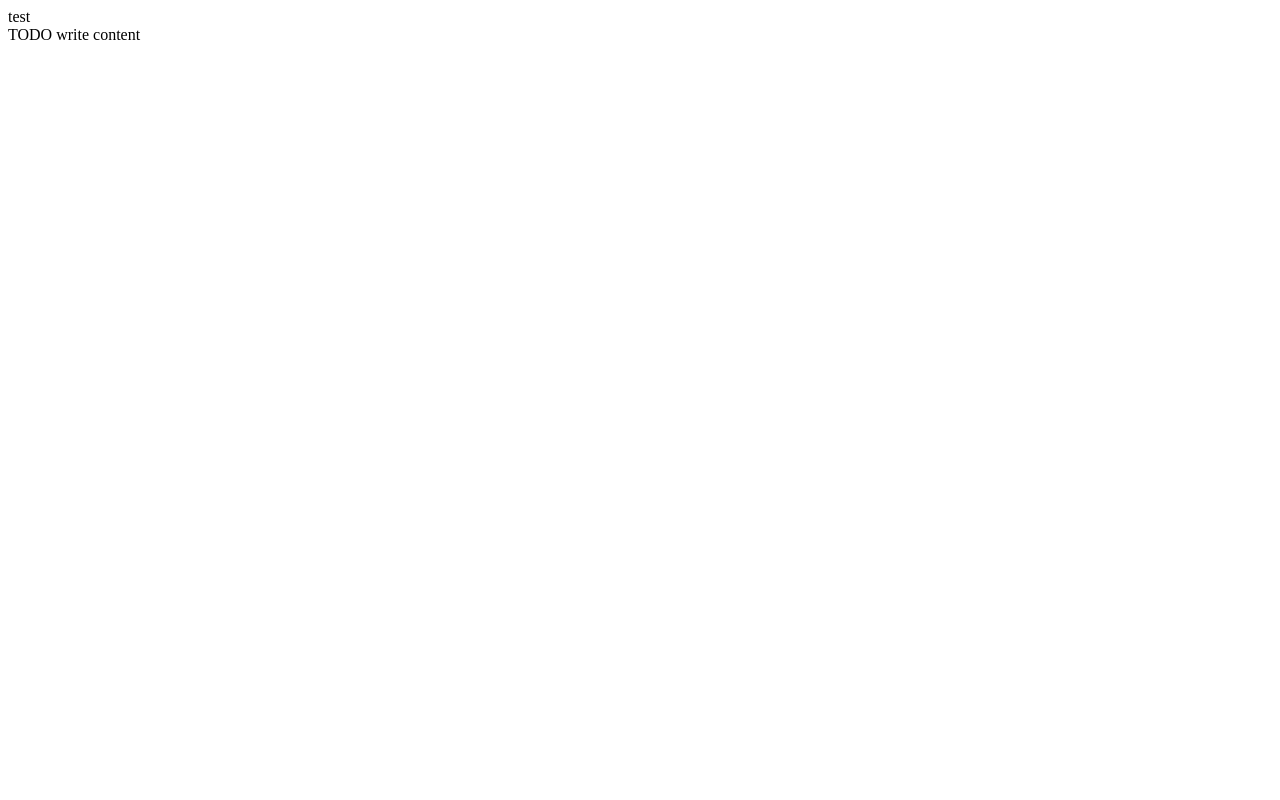
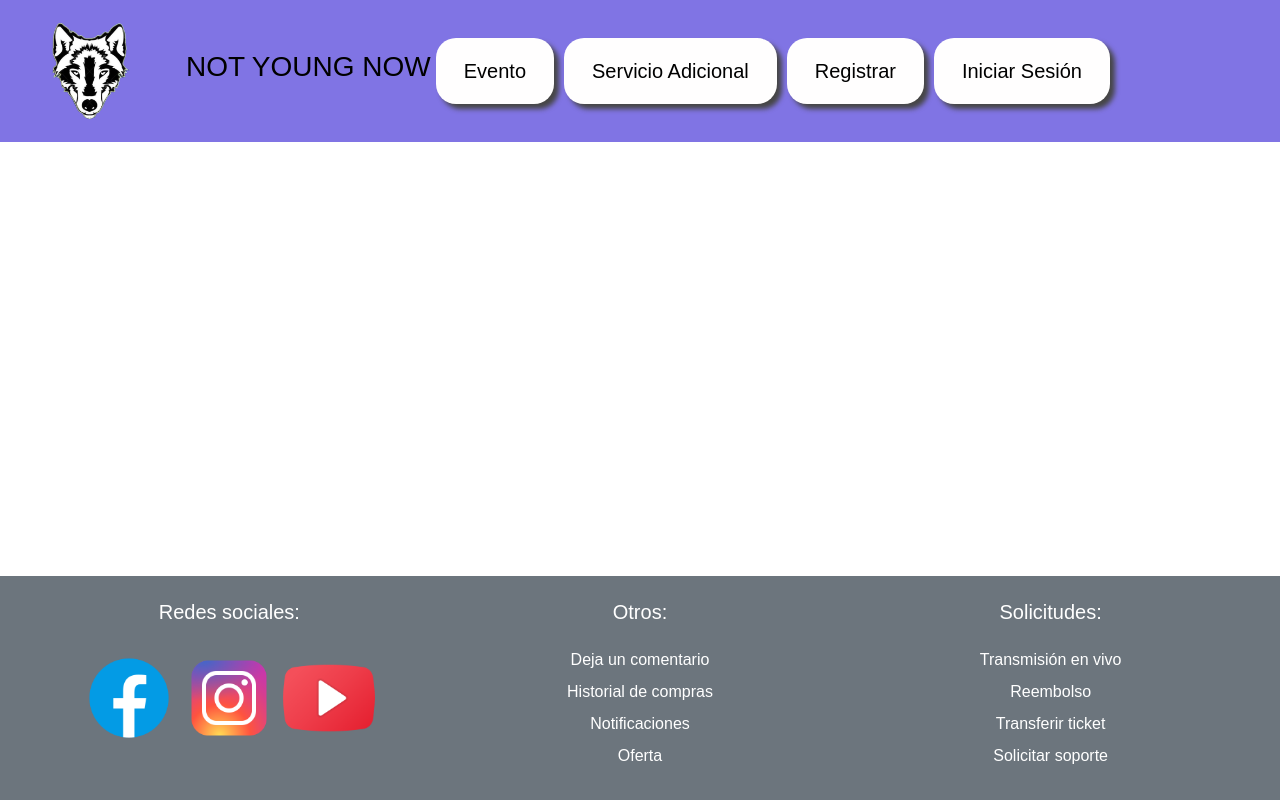
Before and after one commit to darkcygnus/layout, a website: page public_html/index.html in a window 1280 px wide. Drawn offline with nearby package versions, Linux system fonts and the light colour scheme.

Commit message:
footer, icons, navbar

```diff
--- a/public_html/index.html
+++ b/public_html/index.html
@@ -5,12 +5,73 @@ Click nbfs://nbhost/SystemFileSystem/Templates/Other/html.html to edit this temp
 -->
 <html>
     <head>
-        <title>TODO supply a title</title>
+        <title>NOT YOUNG NOW</title>
         <meta charset="UTF-8">
         <meta name="viewport" content="width=device-width, initial-scale=1.0">
+        <link rel="stylesheet" href="styles.css">
+        <link href="https://cdn.jsdelivr.net/npm/bootstrap@5.3.3/dist/css/bootstrap.min.css" rel="stylesheet">
+
     </head>
     <body>
-        <div>test</div>
-        <div>TODO write content</div>
+        <nav class="navbar navbar-expand-lg">
+
+            <div class="container-fluid">
+                <div class="logo d-flex align-items-center">
+                  <a class="navbar-brand" href="#"><img src="/icons/logo.png" alt="" style="width: 158px"></a>
+                  <h3 style="color: #000000;" >NOT YOUNG NOW</h3>
+                </div>
+
+
+              <div class="collapse navbar-collapse" id="navbarSupportedContent">
+                <ul class="navbar-nav me-auto mb-2 mb-lg-0">
+                  <li class="nav-item navbar-box">
+                    <a class="nav-link active" href="#">Evento</a>
+                  </li>
+                  <li class="nav-item navbar-box">
+                    <a class="nav-link active" href="#">Servicio Adicional</a>
+                  </li>
+                  <li class="nav-item navbar-box">
+                    <a class="nav-link active" href="#">Registrar</a>
+                  </li>
+                  <li class="nav-item navbar-box">
+                    <a class="nav-link active" href="#">Iniciar Sesión</a>
+                  </li>
+                </ul>
+
+              </div>
+            </div>
+          </nav>
+
+    <div class="main-body">
+
+    </div>
+
+    <div class="container-fluid footer">
+        <div class="row p-4 text-white bg-secondary">
+
+            <div class="col-xs-12 col-md-6 col-lg-4 d-flex flex-column">
+                        <div><p class="h5 mb-4 text-center">Redes sociales:</p></div>
+                        <div class="d-flex flex-row justify-content-center">
+                            <img src="/icons/facebook.png" alt="" style="width: 100px" >
+                            <img src="/icons/instagram.png" alt="" style="width: 100px">
+                            <img src="/icons/youtube.png" alt="" style="width: 100px">
+                        </div>
+            </div>
+            <div class="col-xs-12 col-md-6 col-lg-4">
+                <p class="h5 mb-4 text-center">Otros:</p>
+                <div class="mb-2 text-center"><a href="#" class="text-white text-decoration-none">Deja un comentario</a></div>
+                <div class="mb-2 text-center"><a href="#" class="text-white text-decoration-none">Historial de compras</a></div>
+                <div class="mb-2 text-center"><a href="#" class="text-white text-decoration-none">Notificaciones</a></div>
+                <div class="mb-2 text-center"><a href="#" class="text-white text-decoration-none">Oferta</a></div>
+            </div>
+            <div class="col-xs-12 col-md-6 col-lg-4">
+                <p class="h5 mb-4 text-center">Solicitudes:</p>
+                <div class="mb-2 text-center"><a href="#" class="text-white text-decoration-none">Transmisión en vivo</a></div>
+                <div class="mb-2 text-center"><a href="#" class="text-white text-decoration-none">Reembolso</a></div>
+                <div class="mb-2 text-center"><a href="#" class="text-white text-decoration-none">Transferir ticket</a></div>
+                <div class="mb-2 text-center"><a href="#" class="text-white text-decoration-none">Solicitar soporte</a></div>
+            </div>
+        </div>
+    </div>
     </body>
 </html>
--- /dev/null
+++ b/public_html/styles.css
@@ -0,0 +1,41 @@
+* {
+        margin: 0;
+        padding: 0;
+        box-sizing: border-box;
+        color: #fff;
+        font-family: "Poppins", sans-serif;
+}
+
+.navbar {
+        background-color: #8074e4;
+        display: flex;
+        justify-content: space-around;
+}
+
+body{
+        background-color: #7D79B3;
+}
+
+.main-body {
+        width: 100%;
+        height: 100%;
+        background-color: #7D79B3;
+        color: #7D79B3;
+
+}
+
+.footer {
+        position: absolute;
+        bottom: 0;
+}
+
+.navbar-box {
+        font-size: 20px;
+        padding: 0.5em 1em;
+        border-radius: 1em;
+        border: none;
+        margin: 0.25em;
+        background: #FFFEFE;
+        box-shadow: 5px 5px 5px #464646;
+        cursor: pointer;
+}
```
Also changed, not shown: icons/facebook.png (added), icons/instagram.png (added), icons/logo.png (added), icons/youtube.png (added).
